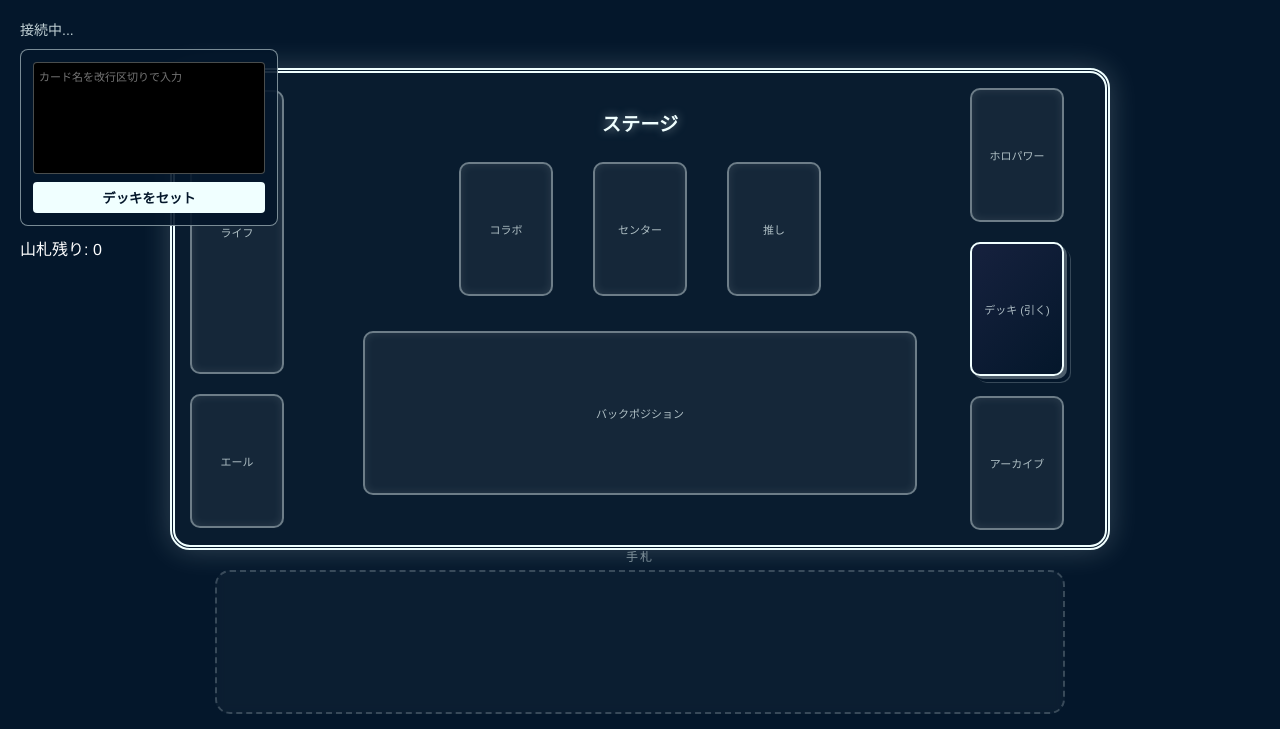
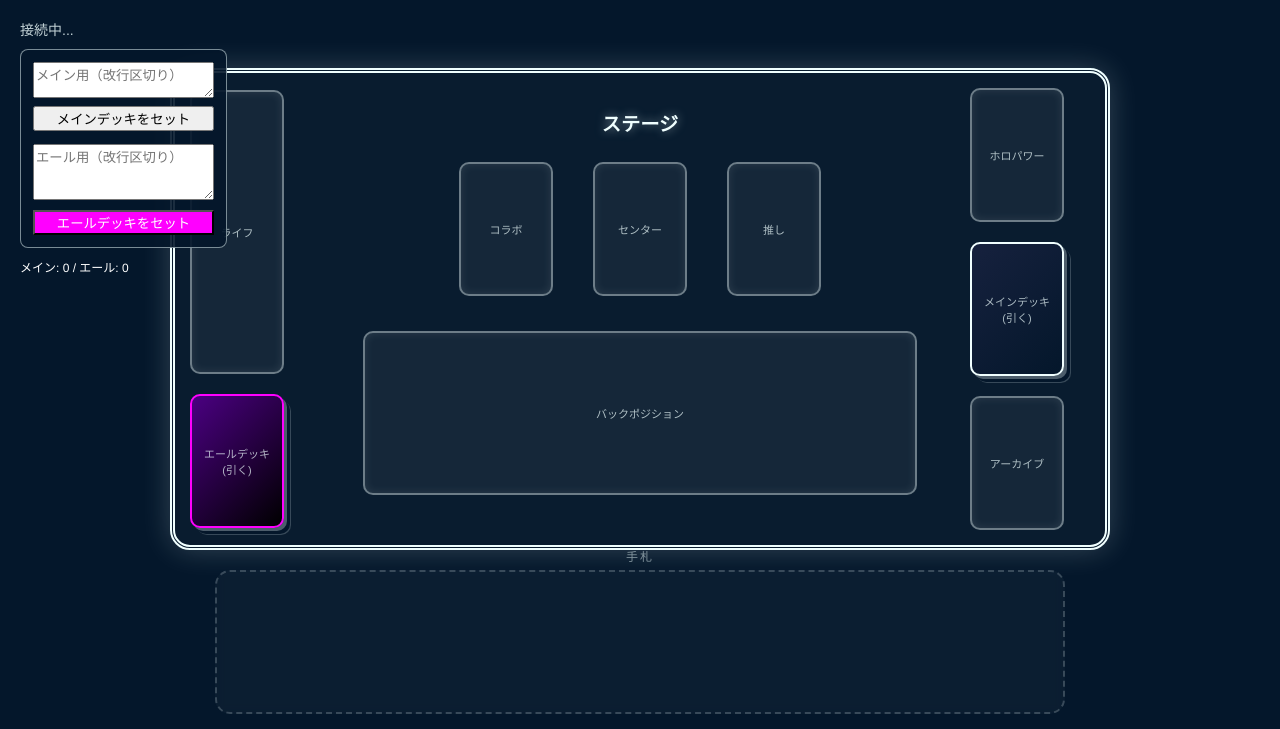
Before and after one commit to noarei0410-commits/test003, a website: page public/index.html in a window 1280 px wide. Shown: the part 71-800 px from the top of the page. Drawn offline with nearby package versions, Linux system fonts and the light colour scheme; no server answers.

Commit message:
Update index.html

```diff
--- a/public/index.html
+++ b/public/index.html
@@ -2,7 +2,7 @@
 <html lang="ja">
 <head>
     <meta charset="UTF-8">
-    <title>hOCG Simulator - Deck Config</title>
+    <title>hOCG Simulator - Dual Deck Mode</title>
     <link rel="stylesheet" href="style.css">
 </head>
 <body>
@@ -11,19 +11,24 @@
         <div id="status">接続中...</div>
 
         <div id="deck-config">
-            <textarea id="deckInput" placeholder="カード名を改行区切りで入力"></textarea>
-            <button id="setDeckBtn">デッキをセット</button>
+            <textarea id="mainDeckInput" placeholder="メイン用（改行区切り）"></textarea>
+            <button id="setMainBtn">メインデッキをセット</button>
+            <textarea id="cheerDeckInput" placeholder="エール用（改行区切り）" style="margin-top:5px; height:50px;"></textarea>
+            <button id="setCheerBtn">エールデッキをセット</button>
         </div>
 
-        <div style="margin-top:10px;">山札残り: <span id="deckCount">0</span></div>
+        <div style="margin-top:10px; font-size:12px;">
+            メイン: <span id="mainCount">0</span> / エール: <span id="cheerCount">0</span>
+        </div>
     </div>
 
     <div id="field-container">
         <div id="field">
             <div class="column">
                 <div class="zone vertical-zone" id="life-zone"><span>ライフ</span></div>
-                <div class="zone" id="cheer-deck"><span>エール</span></div>
+                <div class="zone deck-zone" id="cheer-deck-zone"><span>エールデッキ<br>(引く)</span></div>
             </div>
+
             <div class="column center-column">
                 <div class="stage-label">ステージ</div>
                 <div class="stage-row top-row">
@@ -35,9 +40,10 @@
                     <div class="zone wide-zone" id="back"><span>バックポジション</span></div>
                 </div>
             </div>
-            <div class="column">
+
+            <div class="column right-column">
                 <div class="zone" id="holopower"><span>ホロパワー</span></div>
-                <div class="zone deck-zone" id="main-deck"><span>デッキ (引く)</span></div>
+                <div class="zone deck-zone" id="main-deck-zone"><span>メインデッキ<br>(引く)</span></div>
                 <div class="zone" id="archive"><span>アーカイブ</span></div>
             </div>
         </div>
```
